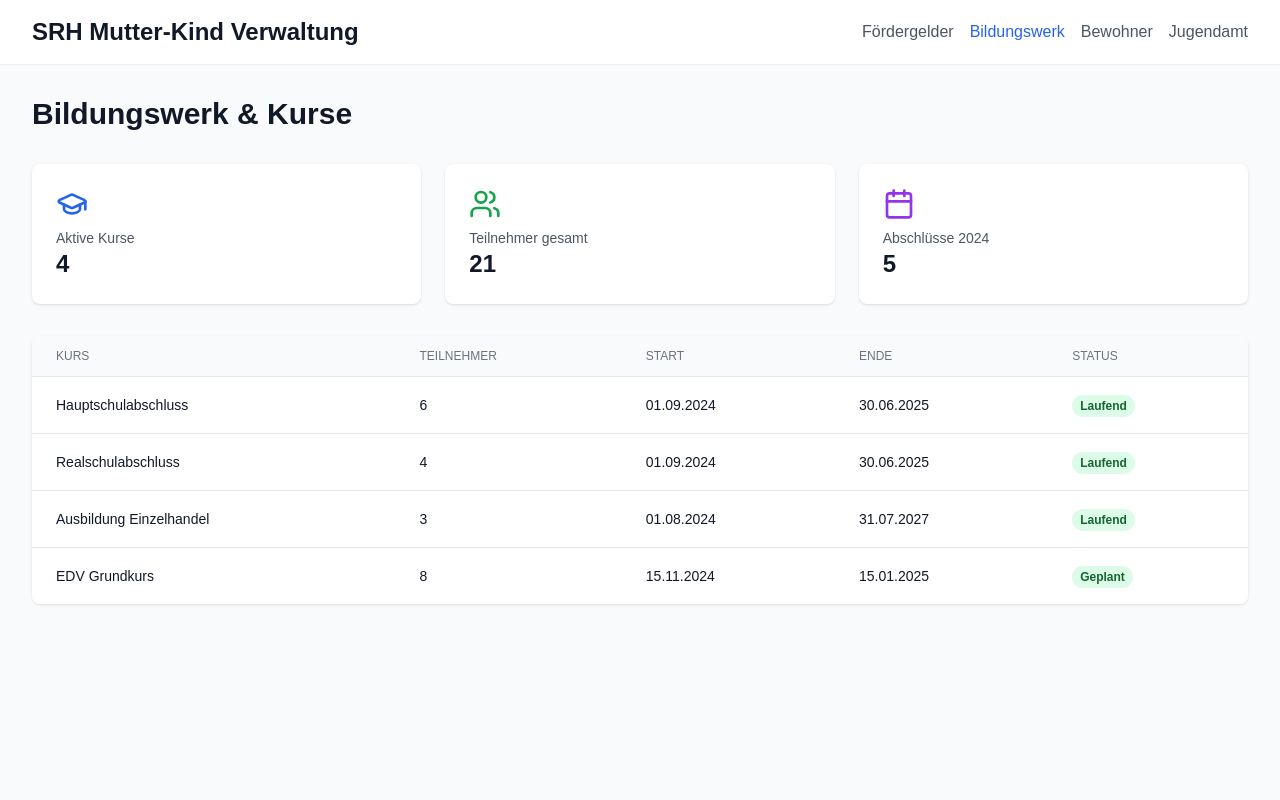
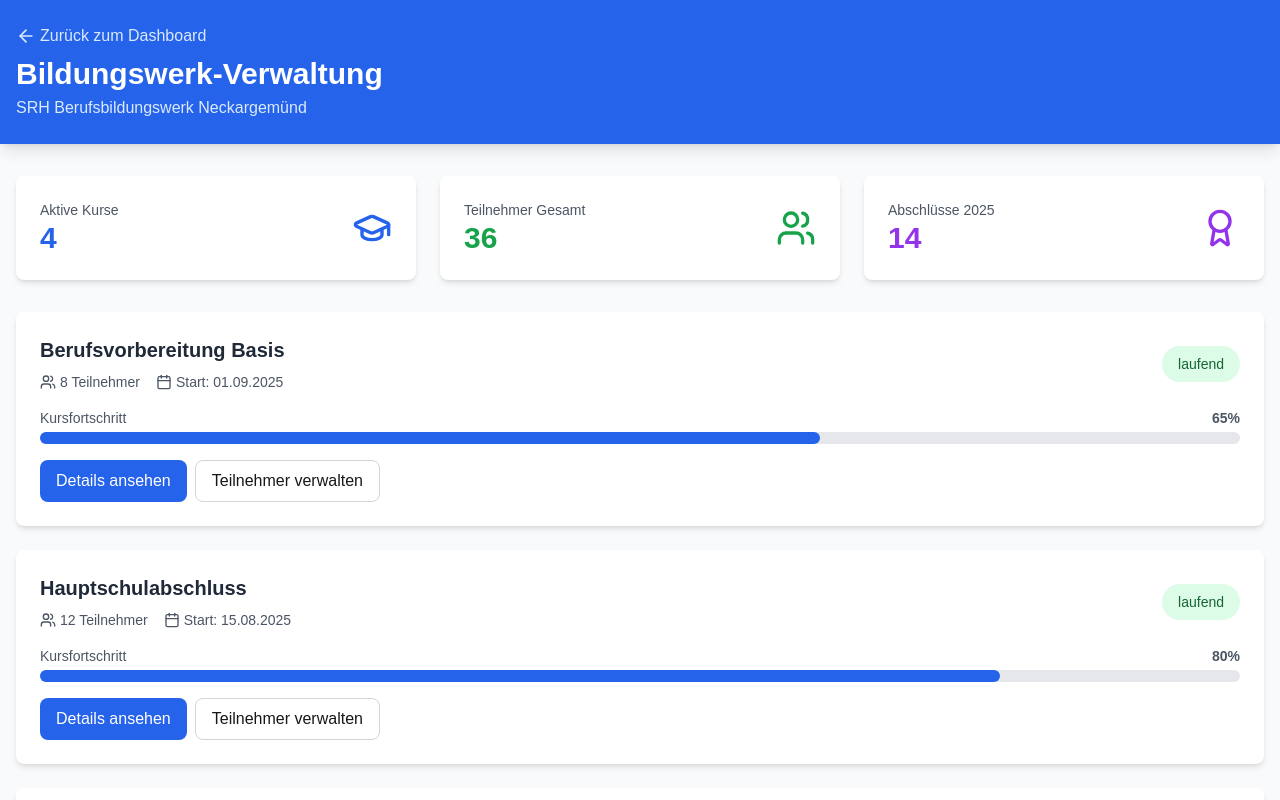
Before and after one commit to heidelbergerkeule-stack/srh-mutter-kind-verwaltung, a Next.js app: page /bildungswerk in a window 1280 px wide. Shown: the top 800 px of the page. Built offline with nearby package versions, Linux system fonts and the light colour scheme.

Commit message:
feat: add app/bildungswerk/page.tsx

```diff
--- a/app/bildungswerk/page.tsx
+++ b/app/bildungswerk/page.tsx
@@ -1,81 +1,104 @@
 'use client';
-import { GraduationCap, Users, Calendar } from 'lucide-react';
+
 import Link from 'next/link';
+import { ArrowLeft, GraduationCap, Users, Calendar, Award } from 'lucide-react';
 
-export default function Bildungswerk() {
+export default function BildungswerkPage() {
   const kurse = [
-    { name: 'Hauptschulabschluss', teilnehmer: 6, start: '01.09.2024', ende: '30.06.2025', status: 'Laufend' },
-    { name: 'Realschulabschluss', teilnehmer: 4, start: '01.09.2024', ende: '30.06.2025', status: 'Laufend' },
-    { name: 'Ausbildung Einzelhandel', teilnehmer: 3, start: '01.08.2024', ende: '31.07.2027', status: 'Laufend' },
-    { name: 'EDV Grundkurs', teilnehmer: 8, start: '15.11.2024', ende: '15.01.2025', status: 'Geplant' }
+    { id: 1, name: 'Berufsvorbereitung Basis', teilnehmer: 8, startDatum: '01.09.2025', status: 'laufend', fortschritt: 65 },
+    { id: 2, name: 'Hauptschulabschluss', teilnehmer: 12, startDatum: '15.08.2025', status: 'laufend', fortschritt: 80 },
+    { id: 3, name: 'EDV Grundlagen', teilnehmer: 6, startDatum: '01.11.2025', status: 'laufend', fortschritt: 30 },
+    { id: 4, name: 'Bewerbungstraining', teilnehmer: 10, startDatum: '20.10.2025', status: 'laufend', fortschritt: 45 },
   ];
 
   return (
-    <main className="min-h-screen bg-gray-50">
-      <nav className="bg-white shadow-sm">
-        <div className="max-w-7xl mx-auto px-4 sm:px-6 lg:px-8">
-          <div className="flex justify-between h-16 items-center">
-            <Link href="/"><h1 className="text-2xl font-bold text-gray-900 cursor-pointer">SRH Mutter-Kind Verwaltung</h1></Link>
-            <div className="flex space-x-4">
-              <Link href="/foerdergelder" className="text-gray-600 hover:text-gray-900">Fördergelder</Link>
-              <Link href="/bildungswerk" className="text-blue-600 font-medium">Bildungswerk</Link>
-              <Link href="/bewohner" className="text-gray-600 hover:text-gray-900">Bewohner</Link>
-              <Link href="/jugendamt" className="text-gray-600 hover:text-gray-900">Jugendamt</Link>
+    <div className="min-h-screen bg-gray-50">
+      <header className="bg-blue-600 text-white shadow-lg">
+        <div className="container mx-auto px-4 py-6">
+          <Link href="/" className="inline-flex items-center text-blue-100 hover:text-white mb-2">
+            <ArrowLeft size={20} className="mr-1" /> Zurück zum Dashboard
+          </Link>
+          <h1 className="text-3xl font-bold">Bildungswerk-Verwaltung</h1>
+          <p className="text-blue-100 mt-1">SRH Berufsbildungswerk Neckargemünd</p>
+        </div>
+      </header>
+
+      <main className="container mx-auto px-4 py-8">
+        <div className="grid grid-cols-1 md:grid-cols-3 gap-6 mb-8">
+          <div className="bg-white p-6 rounded-lg shadow-md">
+            <div className="flex items-center justify-between">
+              <div>
+                <p className="text-gray-600 text-sm">Aktive Kurse</p>
+                <p className="text-3xl font-bold text-blue-600">{kurse.length}</p>
+              </div>
+              <GraduationCap size={40} className="text-blue-600" />
+            </div>
+          </div>
+          <div className="bg-white p-6 rounded-lg shadow-md">
+            <div className="flex items-center justify-between">
+              <div>
+                <p className="text-gray-600 text-sm">Teilnehmer Gesamt</p>
+                <p className="text-3xl font-bold text-green-600">36</p>
+              </div>
+              <Users size={40} className="text-green-600" />
+            </div>
+          </div>
+          <div className="bg-white p-6 rounded-lg shadow-md">
+            <div className="flex items-center justify-between">
+              <div>
+                <p className="text-gray-600 text-sm">Abschlüsse 2025</p>
+                <p className="text-3xl font-bold text-purple-600">14</p>
+              </div>
+              <Award size={40} className="text-purple-600" />
             </div>
           </div>
         </div>
-      </nav>
 
-      <div className="max-w-7xl mx-auto px-4 sm:px-6 lg:px-8 py-8">
-        <h2 className="text-3xl font-bold text-gray-900 mb-8">Bildungswerk & Kurse</h2>
+        <div className="space-y-6">
+          {kurse.map((kurs) => (
+            <div key={kurs.id} className="bg-white p-6 rounded-lg shadow-md">
+              <div className="flex items-center justify-between mb-4">
+                <div>
+                  <h3 className="text-xl font-bold text-gray-800">{kurs.name}</h3>
+                  <div className="flex items-center mt-2 space-x-4 text-sm text-gray-600">
+                    <span className="flex items-center">
+                      <Users size={16} className="mr-1" /> {kurs.teilnehmer} Teilnehmer
+                    </span>
+                    <span className="flex items-center">
+                      <Calendar size={16} className="mr-1" /> Start: {kurs.startDatum}
+                    </span>
+                  </div>
+                </div>
+                <span className="px-4 py-2 bg-green-100 text-green-800 rounded-full text-sm font-medium">
+                  {kurs.status}
+                </span>
+              </div>
 
-        <div className="grid grid-cols-1 md:grid-cols-3 gap-6 mb-8">
-          <div className="bg-white rounded-lg shadow p-6">
-            <GraduationCap className="w-8 h-8 text-blue-600 mb-2" />
-            <p className="text-sm text-gray-600">Aktive Kurse</p>
-            <p className="text-2xl font-bold text-gray-900">{kurse.length}</p>
+              <div className="mb-2">
+                <div className="flex justify-between text-sm text-gray-600 mb-1">
+                  <span>Kursfortschritt</span>
+                  <span className="font-semibold">{kurs.fortschritt}%</span>
                 </div>
-          <div className="bg-white rounded-lg shadow p-6">
-            <Users className="w-8 h-8 text-green-600 mb-2" />
-            <p className="text-sm text-gray-600">Teilnehmer gesamt</p>
-            <p className="text-2xl font-bold text-gray-900">21</p>
-          </div>
-          <div className="bg-white rounded-lg shadow p-6">
-            <Calendar className="w-8 h-8 text-purple-600 mb-2" />
-            <p className="text-sm text-gray-600">Abschlüsse 2024</p>
-            <p className="text-2xl font-bold text-gray-900">5</p>
+                <div className="bg-gray-200 rounded-full h-3">
+                  <div
+                    className="bg-blue-600 h-3 rounded-full transition-all duration-300"
+                    style={{width: `${kurs.fortschritt}%`}}
+                  ></div>
                 </div>
               </div>
 
-        <div className="bg-white rounded-lg shadow overflow-hidden">
-          <table className="min-w-full divide-y divide-gray-200">
-            <thead className="bg-gray-50">
-              <tr>
-                <th className="px-6 py-3 text-left text-xs font-medium text-gray-500 uppercase">Kurs</th>
-                <th className="px-6 py-3 text-left text-xs font-medium text-gray-500 uppercase">Teilnehmer</th>
-                <th className="px-6 py-3 text-left text-xs font-medium text-gray-500 uppercase">Start</th>
-                <th className="px-6 py-3 text-left text-xs font-medium text-gray-500 uppercase">Ende</th>
-                <th className="px-6 py-3 text-left text-xs font-medium text-gray-500 uppercase">Status</th>
-              </tr>
-            </thead>
-            <tbody className="bg-white divide-y divide-gray-200">
-              {kurse.map((kurs, i) => (
-                <tr key={i} className="hover:bg-gray-50">
-                  <td className="px-6 py-4 text-sm font-medium text-gray-900">{kurs.name}</td>
-                  <td className="px-6 py-4 text-sm text-gray-900">{kurs.teilnehmer}</td>
-                  <td className="px-6 py-4 text-sm text-gray-900">{kurs.start}</td>
-                  <td className="px-6 py-4 text-sm text-gray-900">{kurs.ende}</td>
-                  <td className="px-6 py-4">
-                    <span className="px-2 py-1 text-xs font-semibold rounded-full bg-green-100 text-green-800">
-                      {kurs.status}
-                    </span>
-                  </td>
-                </tr>
-              ))}
-            </tbody>
-          </table>
+              <div className="mt-4 flex space-x-2">
+                <button className="px-4 py-2 bg-blue-600 text-white rounded-lg hover:bg-blue-700">
+                  Details ansehen
+                </button>
+                <button className="px-4 py-2 border border-gray-300 rounded-lg hover:bg-gray-50">
+                  Teilnehmer verwalten
+                </button>
               </div>
             </div>
+          ))}
+        </div>
       </main>
+    </div>
   );
 }
```
Lines whose indentation alone changed are shown as unchanged.
